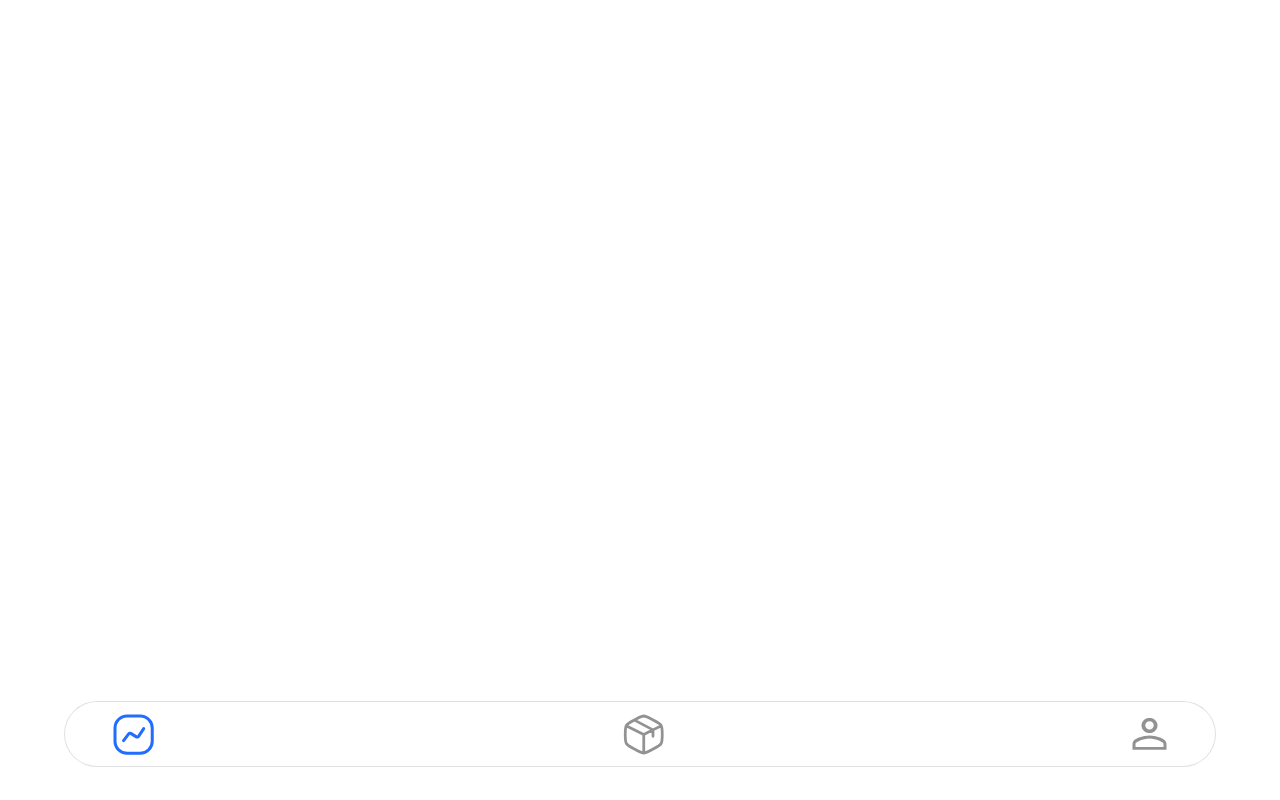
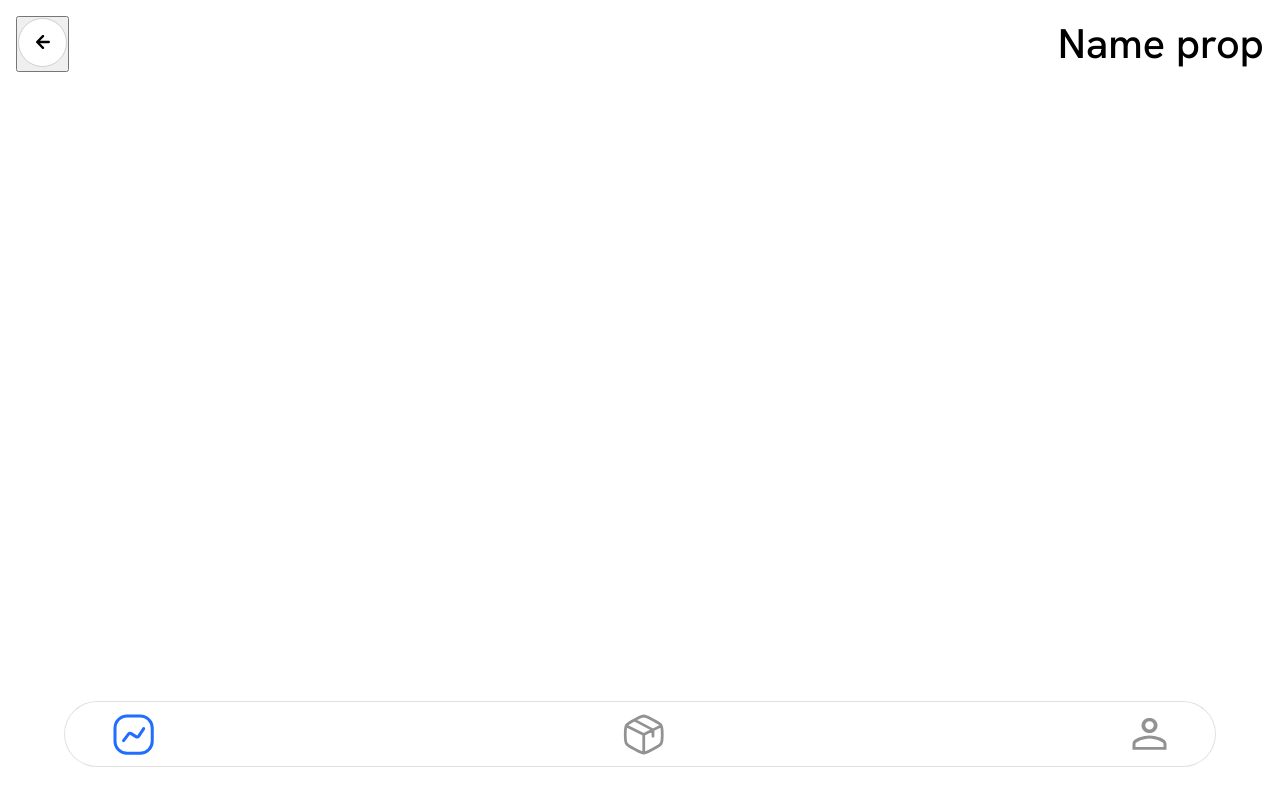
Before and after one commit to DROP-TABLE-Participants/catch-up, a Vue app in the folder client/: page /productOverview/1 in a window 1280 px wide. Before the commit this address had no page. Built offline with nearby package versions, Linux system fonts and the light colour scheme.

Commit message:
Add ProductOverview

```diff
--- a/client/src/router/index.ts
+++ b/client/src/router/index.ts
@@ -3,6 +3,7 @@ import Dashboard from '../views/DashboardView.vue';
 import Login from '../views/LoginView.vue';
 import Items from '../views/ItemsView.vue';
 import AddItem from '../views/AddItemView.vue';
+import ProductOverview from '../views/ProductOverview.vue';
 
 const router = createRouter({
     history: createWebHistory(import.meta.env.BASE_URL),
@@ -11,6 +12,7 @@ const router = createRouter({
         { path: '/dashboard', component: Dashboard },
         { path: '/items', component: Items },
         { path: '/addItem', component: AddItem },
+        { path: '/productOverview/:id', component: ProductOverview },
     ]
 })
 
--- a/client/src/views/ItemsView.vue
+++ b/client/src/views/ItemsView.vue
@@ -5,10 +5,12 @@
             <button @click="navigateToAddItem" class="add-button">+</button>
         </header>
         <section class="inventory-grid">
-            <ProductItem  :item="{name:'pes' , image: 'dadada'}"/>
-            <ProductItem  :item="{name:'pes' , image: 'dadada'}"/>
-            <ProductItem  :item="{name:'pes' , image: 'dadada'}"/>
-            <ProductItem  :item="{name:'pes' , image: 'dadada'}"/>
+          <ProductItem
+        v-for="(item, index) in inventory"
+        :key="item.id"
+        :item="item"
+        @click="navigateToProductOverview($event)"
+      />
 
         </section>
     </div>
@@ -21,8 +23,18 @@ import { useRouter } from 'vue-router';
 
 const router = useRouter();
 
+const inventory = [
+
+  { id: '1', name: 'Product 1', image: 'link-to-image' },
+];
+
 const navigateToAddItem = () => {
   router.push('/addItem');
+};
+
+
+const navigateToProductOverview = (item) => {
+  router.push(`/productOverview/${item.id}`);
 };
 
 
--- /dev/null
+++ b/client/src/views/ProductOverview.vue
@@ -0,0 +1,50 @@
+<template>
+    <div class="product-page">
+        <header>
+            <button @click="navigateToItems">
+                <BackArrowIcon />
+            </button>
+            <h1>Name prop</h1>
+        </header>
+
+    </div>
+</template>
+
+<script lang="ts" setup>
+import { useRouter } from 'vue-router';
+import BackArrowIcon from '../components/icons/BackArrowIcon.vue';
+
+
+const router = useRouter();
+
+const navigateToItems = () => {
+  router.push('/items');
+};
+
+
+</script>
+
+<style scoped lang="scss">
+.product-page {
+  display: flex;
+  flex-direction: column;
+  padding: 1rem;
+
+  header {
+    display: flex;
+    justify-content: space-between;
+    align-items: center;
+    margin-bottom: 2rem;
+
+    h1 {
+      color: #000;
+      font-family: "Hanken Grotesk";
+      font-size: 2.58888rem;
+      font-style: normal;
+      font-weight: 500;
+      line-height: normal;
+    }
+}
+}
+
+</style>
```
